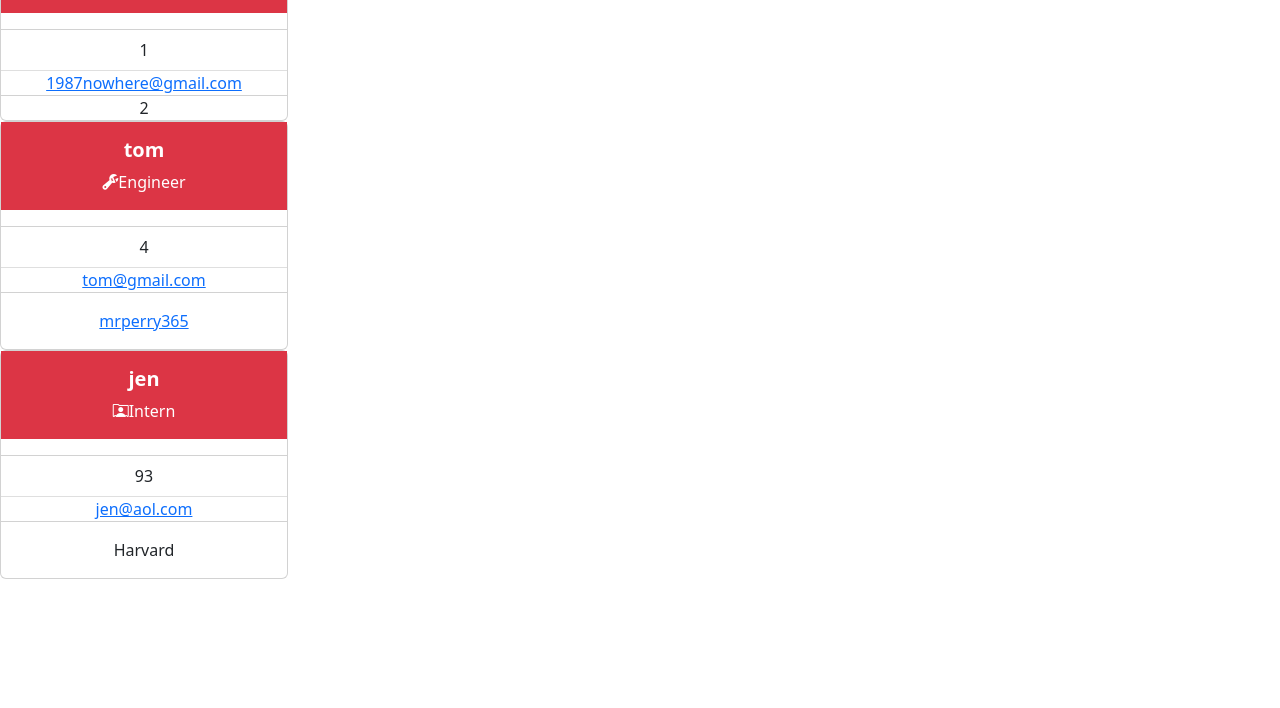
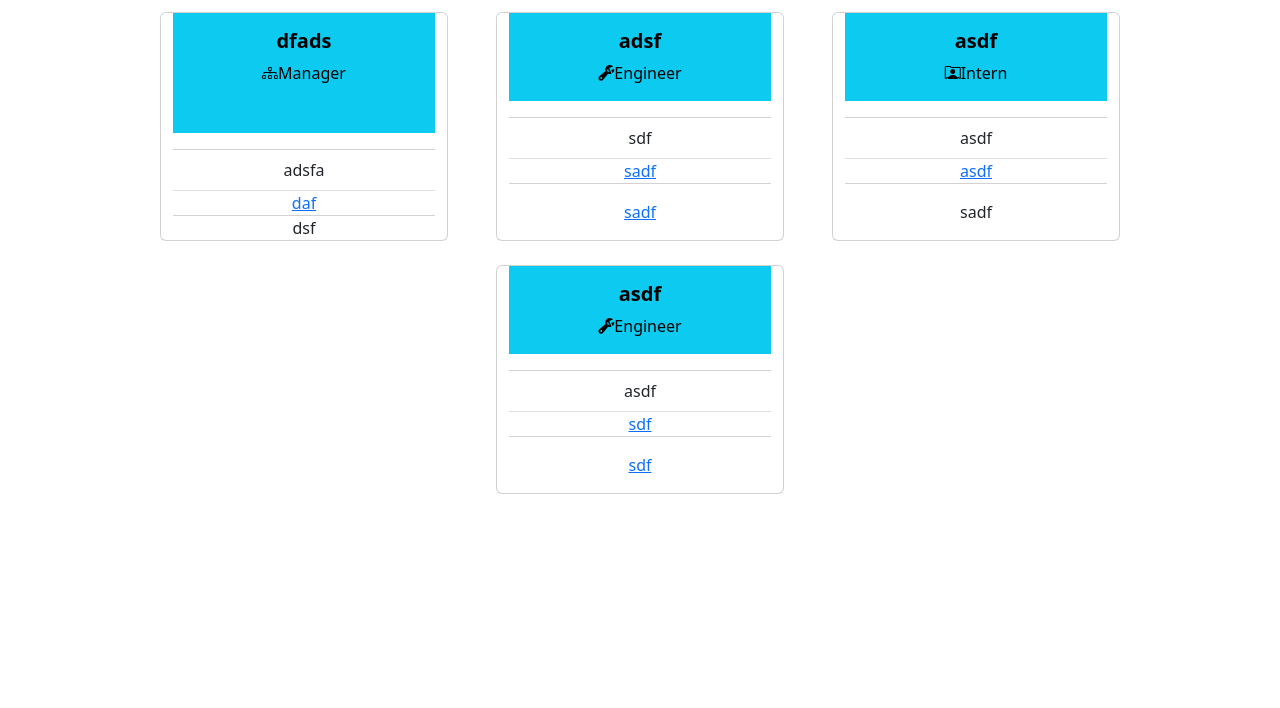
Before and after one commit to MrPerry365/team-profile-generator, a website: page team.html in a window 1280 px wide. Shown: the part 92-800 px from the top of the page. Drawn offline with nearby package versions, Linux system fonts and the light colour scheme.

Commit message:
adjust generated layout

```diff
--- a/lib/Employee.js
+++ b/lib/Employee.js
@@ -38,7 +38,7 @@ setEmployeeEmail(email) {
   getEmployeeRole() {
     return 'Employee';
 
-  // writeEmployeeCard();
+
 
 }
 }
--- a/team.html
+++ b/team.html
@@ -15,61 +15,84 @@
         rel="stylesheet"
         href="https://cdn.jsdelivr.net/npm/bootstrap-icons@1.8.3/font/bootstrap-icons.css"
       />
-      <title>Document</title>
+      <title>My Team</title>
     </head>
     <body>
+    <header our. text-bg-danger mb-3>
+    <h1 class="our. text-bg-danger mb-3 text-center">My Team</h1>
+    </header>
+    <div class="container">
+        <div class="row justify-content-center">
       <div id="mainDiv">
         <ul class="list-group-item" id="card-list"></ul>
-      </div>
+       </div>
 
-
-<div class="card" id="managerCard"style="width: 18rem;">
-<div class="card-body our. text-bg-danger mb-3">
-  <h5 class="card-title text-center fw-bold .fs-1">kyle</h5>
+<div class="card mx-4 mt-4" id="managerCard"style="width: 18rem;">
+<div class="card-body our. text-bg-info mb-3">
+  <h5 class="card-title text-center fw-bold .fs-1">dfads</h5>
   <p class="card-text text-center .fs-2 bi bi-diagram-3">Manager</p>
 </div>
 <ul class="list-group list-group-flush">
-  <li class="list-group-item text-center text-center">1</li>
-  <a href="mailto:1987nowhere@gmail.com" class="card-link text-center">1987nowhere@gmail.com</a>
+  <li class="list-group-item text-center text-center">adsfa</li>
+  <a href="mailto:daf" class="card-link text-center">daf</a>
 
 </ul>
-<div class="list-group-item text-center">2</li>
+<div class="list-group-item text-center">dsf</li>
 
 </div>
 </div>
 
 
-  <div class="card"  id="engineerCard" style="width: 18rem;">
-  <div class="card-body our. text-bg-danger mb-3">
-    <h5 class="card-title text-center fw-bold .fs-1">tom</h5>
+  <div class="card mx-4 mt-4" id="engineerCard" style="width: 18rem;">
+  <div class="card-body our. text-bg-info mb-3">
+    <h5 class="card-title text-center fw-bold .fs-1">adsf</h5>
     <p class="card-text text-center .fs-2 bi bi-wrench-adjustable">Engineer</p>
   </div>
   <ul class="list-group list-group-flush">
-    <li class="list-group-item text-center text-center">4</li>
-    <a href= mailto:tom@gmail.com" class="card-link text-center">tom@gmail.com</a>
+    <li class="list-group-item text-center text-center">sdf</li>
+    <a href= mailto:sadf class="card-link text-center">sadf</a>
   </ul>
   <div class="card-body text-center">
 
-    <a href= "https://github.com/mrperry365 class="card-link">mrperry365</a>
+    <a href= "https://github.com/sadf" class="card-link">sadf</a>
   </div>
 </div>
 
-<div class="card" id="internCard" style="width: 18rem;">
-<div class="card-body our. text-bg-danger mb-3">
-  <h5 class="card-title text-center fw-bold .fs-1">jen</h5>
+<div class="card mx-4 mt-4" id="internCard" style="width: 18rem;">
+<div class="card-body our. text-bg-info mb-3">
+  <h5 class="card-title text-center fw-bold .fs-1">asdf</h5>
   <p class="card-text text-center .fs-2 bi bi-person-rolodex">Intern</p>
 </div>
 <ul class="list-group list-group-flush">
-  <li class="list-group-item text-center text-center">93</li>
-  <a href= mailto:jen@aol.com class="card-link text-center">jen@aol.com</a>
+  <li class="list-group-item text-center text-center">asdf</li>
+  <a href= mailto:asdf class="card-link text-center">asdf</a>
 
 </ul>
 <div class="card-body text-center">
 
-    <li class="list-group-item text-center text-center">Harvard</li>
+    <li class="list-group-item text-center text-center">sadf</li>
 </div>
 </div>
 
+
+  <div class="card mx-4 mt-4" id="engineerCard" style="width: 18rem;">
+  <div class="card-body our. text-bg-info mb-3">
+    <h5 class="card-title text-center fw-bold .fs-1">asdf</h5>
+    <p class="card-text text-center .fs-2 bi bi-wrench-adjustable">Engineer</p>
+  </div>
+  <ul class="list-group list-group-flush">
+    <li class="list-group-item text-center text-center">asdf</li>
+    <a href= mailto:sdf class="card-link text-center">sdf</a>
+  </ul>
+  <div class="card-body text-center">
+
+    <a href= "https://github.com/sdf" class="card-link">sdf</a>
+  </div>
+</div>
+
+
+      </div>
+      </div>
 
 
       <script
```
Also changed, not shown: test.html (deleted, +0 -1 lines), utils/htmlHelpers.js (+19 -12 lines), dist/team.html.
